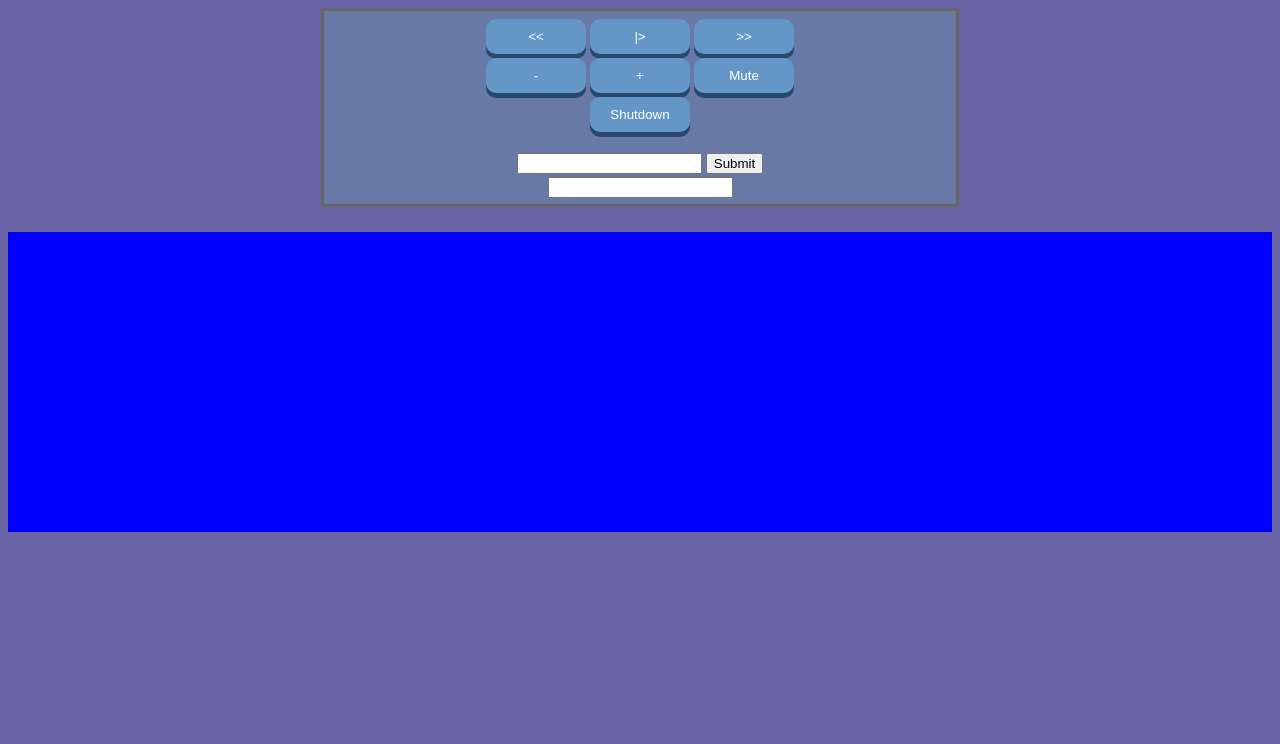
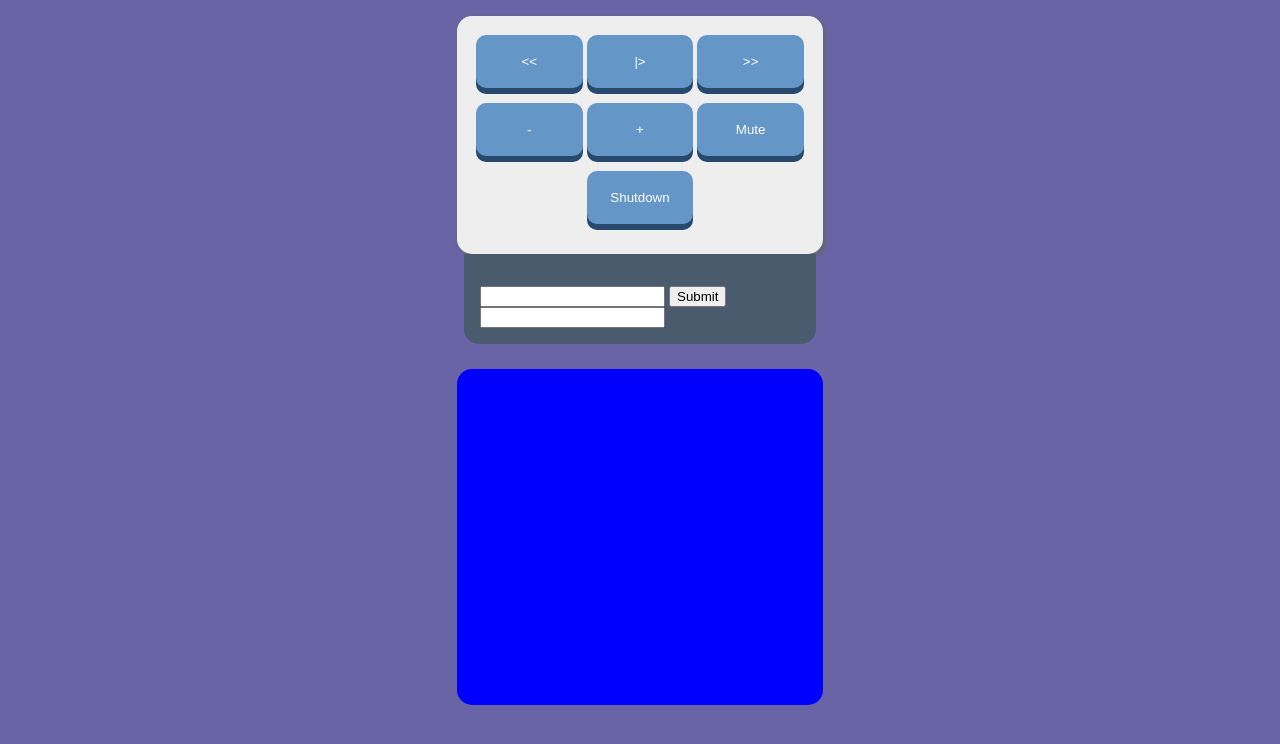
Before and after one commit to Jeen99/PC-remote-control, a plain HTML site: page index.html in a window 1280 px wide. Drawn offline with Linux system fonts and the light colour scheme.

Commit message:
FIX: Changed the design. Added adaptive.

```diff
--- a/index.html
+++ b/index.html
@@ -6,47 +6,51 @@
 		<title>Control Music</title>
 		<link rel="stylesheet" type="text/css" href="my_style.css">
 		<script type="text/javascript" src ="handler_button.js"> </script>
+		<script>document.write('<script src="http://' + (location.host || 'localhost').split(':')[0] + ':35729/livereload.js?snipver=1"></' + 'script>')</script>
 	</head>
 	<body onload="funct()">
-		<div id="buttons">
+		<div class="center-div">
+			<div id="content">
 				<table>
 					<tr>
-					<td colspan="1">
+						<td>
 							<button id="prev" onclick="test(this)"><<</button>
 						</td>
-					<td colspan="1">
+						<td>
 							<button id="play" onclick="test(this)">|></button>
 						</td>
-					<td colspan="1">
+						<td>
 							<button id="next" onclick="test(this)">>></button>
 						</td>
 					</tr>
 					<tr>
-					<td colspan="1">
+						<td>
 							<button id="down" onclick="test(this)">-</button>
 						</td>
-					<td colspan="1">
+						<td>
 							<button id="up" onclick="test(this)">+</button>
 						</td>
-					<td colspan="1">
+						<td>
 							<button id="mute" onclick="test(this)">Mute</button>
 						</td>
 					</tr>
 					<tr>
 						<td colspan="3">
 							<button id="shutdown" onclick="test(this)">Shutdown</button>
-
 						</td>
 					</tr>
 				</table>
-            <div align="center">
+	            <div class="input">
 	                <form action="/cgi-bin/control.py">
 	                    <input type="text" name="par">
 	                    <input type="submit">
 	                </form>
 	                <input id="input">
 	            </div>
+	            <div id="touch"></div>
             </div>
-		<div id="touch"></div>
+
+		</div>
+
 	</body>
 </html>
--- a/my_style.css
+++ b/my_style.css
@@ -1,27 +1,75 @@
 body {
 	background-color: #6964a5;
+	font-size: 16px;
+	display: table;
+	margin: 0 auto;
+	padding-top: 1em;
 }
 
-#buttons {
-	margin: 0 auto; /* Эта конструкция выравнивает слой по центру, аналогична записи margin:0 auto 0 auto; */
-	width: 30%;
-    /*height: 30%;*/
-	border: #666666 3px solid; /*#182669 3px solid */ /*  рамка серого цвета */
-	line-height: 1.5; /* полуторный междустрочный интервал */
-	padding: 5px 10%; /* внутренний отступ по 5px сверху и снизу, 10px слева и справа */
-	background-color: #6979a5;  /*#6979a5*/ /* цвет фона (очень светлый) */
+p {
+    color: #4B4B4B;
+}
+
+h3 {
+    color: #fff;
+    font-size: 1.2em;
+    font-weight: bold;
 }
 
 table {
-	margin: 0 auto; /* Эта конструкция выравнивает слой по центру, аналогична записи margin:0 auto 0 auto; */
-	border-color: black;
+    min-height: 11em;
+    min-width: 300px;
+    padding: 1em;
+    border: 15px;
+    font-weight: normal;
+    text-align: center;
+    line-height: 19px;
+    font-size: 1em;
+    -moz-box-shadow: 2px 2px 5px 0px #656565;
+    -webkit-box-shadow: 2px 2px 5px 0px #656565;
+    -o-box-shadow: 2px 2px 5px 0px #656565;
+    box-shadow: 2px 2px 5px 0px #656565;
+    filter: progid:DXImageTransform.Microsoft.Shadow(color=#656565, Direction=134, Strength=5);
+    -moz-border-radius: 5px;
+    -webkit-border-radius: 5px;
+    border-radius: 15px;
+    background-color: #EEE;
+}
+
+.center-div {
+    height: 100%;
+/*    display: list-item;
+    flex-direction: column;
+    align-items: center;
+    justify-content: center;*/
+}
+
+#content {
+	margin: 0 auto;
+	/*display: table;*/
 }
 
 #touch {
 	margin: 25px auto;
-	width: 300px 50%;
-    height: 300px;
+	padding: 10.5em;
+	width: auto;
+    height: auto;
+    border: 50px;
+    border-color: black;
 	background-color: blue;
+	border-radius: 15px;
+}
+
+div.input {
+    display: table;
+    min-width: 20em;
+    border-radius: 0 0 15px 15px;
+    padding: 1em;
+    background-color: #4a5b6d;
+}
+
+div.input, table {
+	margin: 0 auto;
 }
 
 form {
@@ -31,26 +79,37 @@ form {
 button {
  	color:#fff;
  	display:block;
- 	margin:0 auto;
+ 	margin: 0.8em auto;
+ 	padding: 0.1em;
  	border: 0;
- 	width: 100px;
- 	padding: 10px 1%;
- 	margin-top: 30px;
- 	background-color: #6496c8;
+ 	width: 8em;
+ 	height: 4em;
+ 	background-color: #6496c8; /*#4a5b6d*/
 	border-radius: 10px;
-	box-shadow: 0 5px #27496d
- }
+	box-shadow: 0 6px #27496d /*#232527*/
+}
+button:focus{outline:0}
 
 button:hover {
  	background-color: #417cb8;
- }
+}
 
 button:active {
  	background-color: #417cb8;
 	box-shadow: 0 2px #27496d;
 	transform: translateY(5px);
- }
+}
 
-button:first-child{
+button:first-child {
  	margin-top:0px;
- }
+}
+
+a {
+    color: #9c053a;
+    text-decoration: none;
+}
+
+a:hover {
+    color: #93ba3d;
+    text-decoration: underline;
+}
```
Lines whose indentation alone changed are shown as unchanged.
